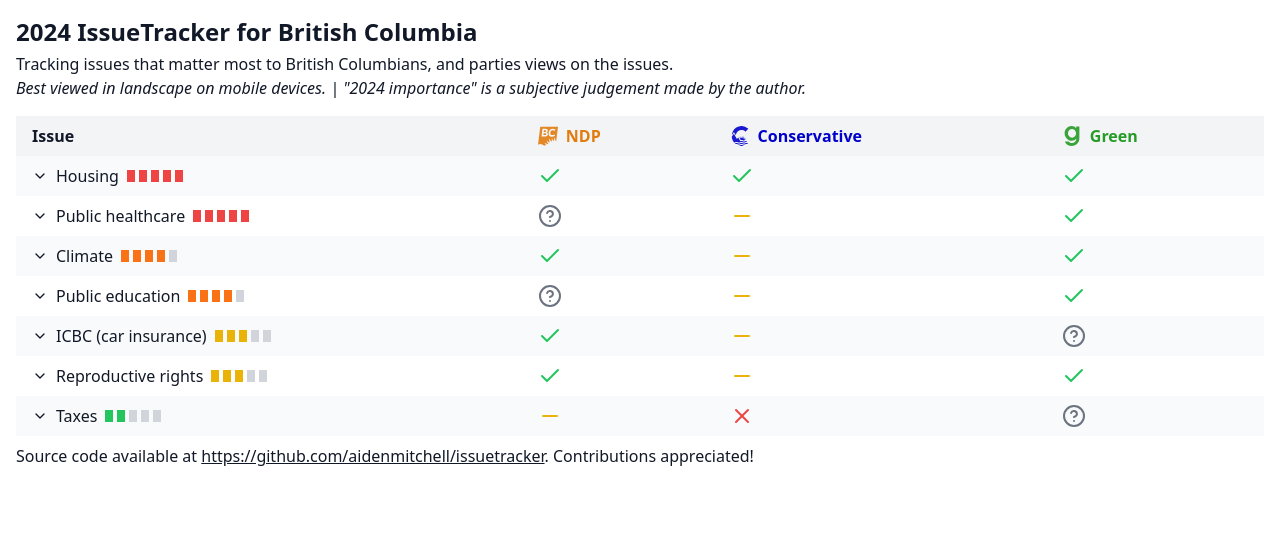
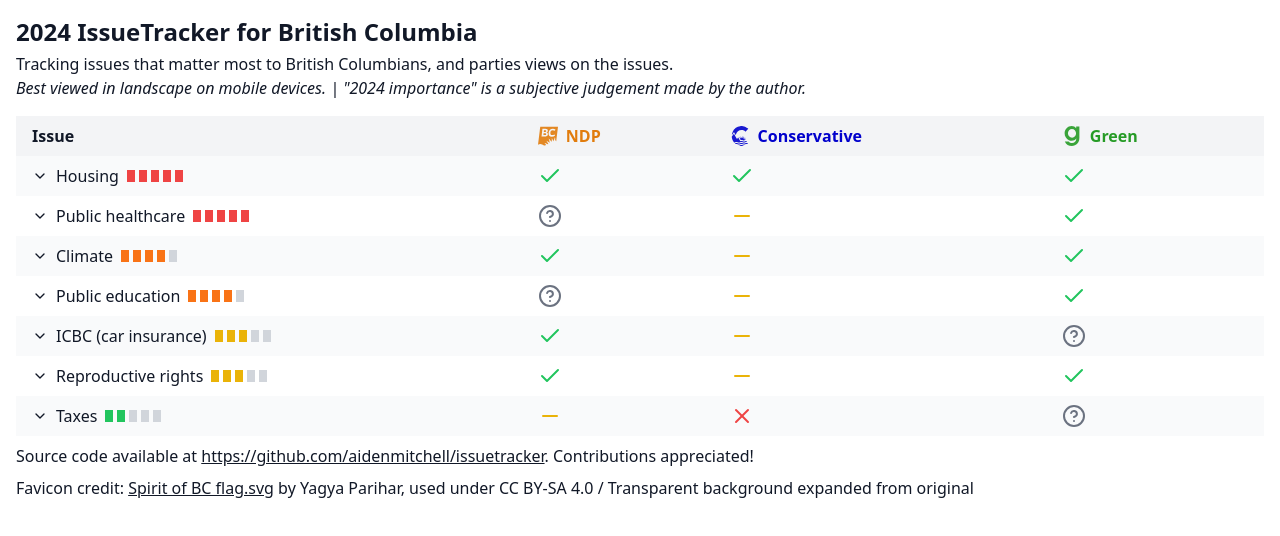
Before and after one commit to aidenmitchell/issuetracker, a React (Create React App) app: page / in a window 1280 px wide. Shown: the top 536 px of the page. Built offline with nearby package versions, Linux system fonts and the light colour scheme.

Commit message:
Adding license statement

```diff
--- a/src/App.js
+++ b/src/App.js
@@ -8,7 +8,8 @@
       <p className="dark:text-gray-300">Tracking issues that matter most to British Columbians, and parties views on the issues.</p>
       <p className="mb-4 italic dark:text-gray-400">Best viewed in landscape on mobile devices. | "2024 importance" is a subjective judgement made by the author.</p>
       <PoliticalStanceTable />
-      <footer className="mt-2">Source code available at <a href='https://github.com/aidenmitchell/issuetracker' className='underline'>https://github.com/aidenmitchell/issuetracker</a>. Contributions appreciated!</footer>
+      <p className="mt-2 dark:text-gray-300">Source code available at <a href='https://github.com/aidenmitchell/issuetracker' className='underline'>https://github.com/aidenmitchell/issuetracker</a>. Contributions appreciated!</p>
+      <p className="mt-2 dark:text-gray-300">Favicon credit: <a href='https://commons.wikimedia.org/wiki/File:%22Spirit_of_BC%22_flag.svg' className='underline'>Spirit of BC flag.svg</a> by Yagya Parihar, used under CC BY-SA 4.0 / Transparent background expanded from original</p>
     </div>
   );
 }
```
